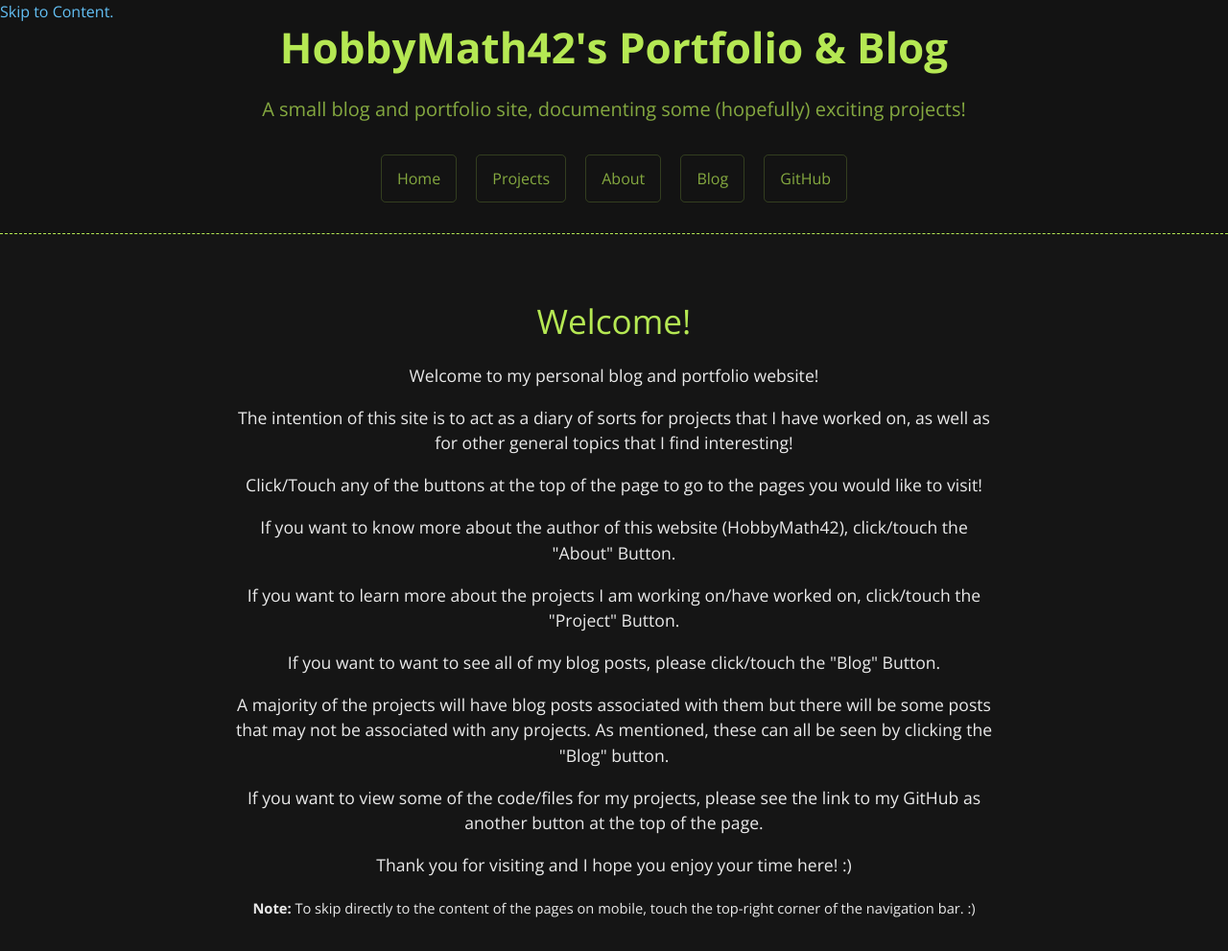
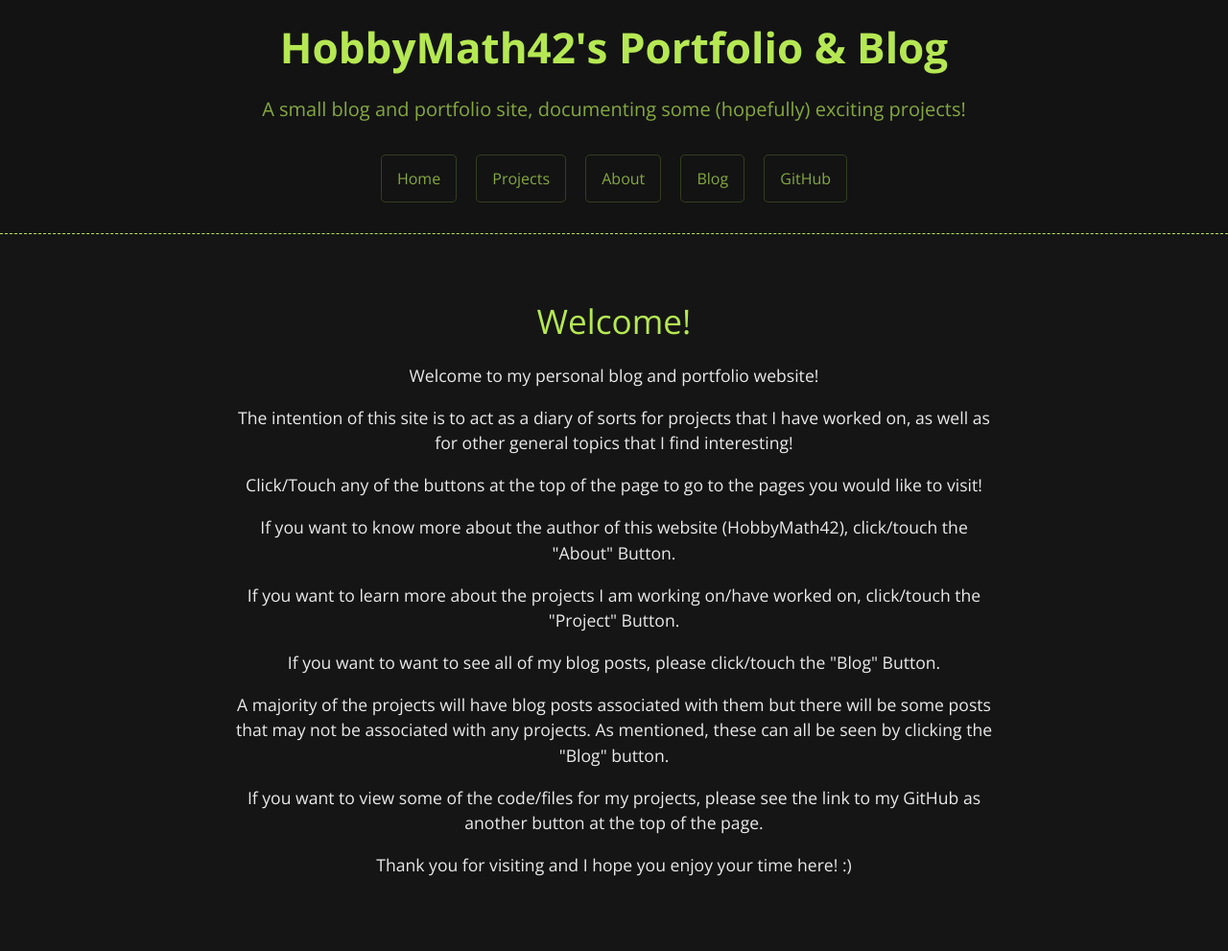
Before and after one commit to hbbymth42/hbbymth42.github.io, a Jekyll site: the page built from index.html, in a window 1280 px wide. Shown: the whole page at 96% size. Built offline with Jekyll 4.4.1, drawn with Linux system fonts in a browser that asks for light colours; after the commit the page ends 964 px from its top, so only the background shows below that.

Commit message:
Refined Skip to Content Display

```diff
--- a/_layouts/default.html
+++ b/_layouts/default.html
@@ -14,7 +14,7 @@
   </head>
   <body>
     <header class="site-header" role="banner">
-      <a id="skip-to-content" href="#content">Skip to Content.</a>
+      <a id="skip-to-content" href="#content">Skip to Content</a>
       <h1 class="site-name">{{ site.title }}</h1>
       <h2 class="site-tagline">{{ site.description }}</h2>
       {% include navigation.html %}
--- a/_sass/jekyll-theme-cayman.scss
+++ b/_sass/jekyll-theme-cayman.scss
@@ -46,9 +46,14 @@
   left: 0;
   top: 0;
   color: rgba(255, 255, 255, 0);
-  text-decoration: none;
-  &:hover {
+
+  @include small {
     color: #63c0f5;
+    text-decoration: none;
+
+    &:hover {
+      text-decoration: underline;
+    }
   }
 }
 
--- a/index.html
+++ b/index.html
@@ -25,5 +25,3 @@
 <p>If you want to view some of the code/files for my projects, please see the link to my GitHub as another button at the top of the page.</p>
 
 <p>Thank you for visiting and I hope you enjoy your time here! :)</p>
-
-<small><b>Note:</b> To skip directly to the content of the pages on mobile, touch the top-right corner of the navigation bar. :)</small>
```
